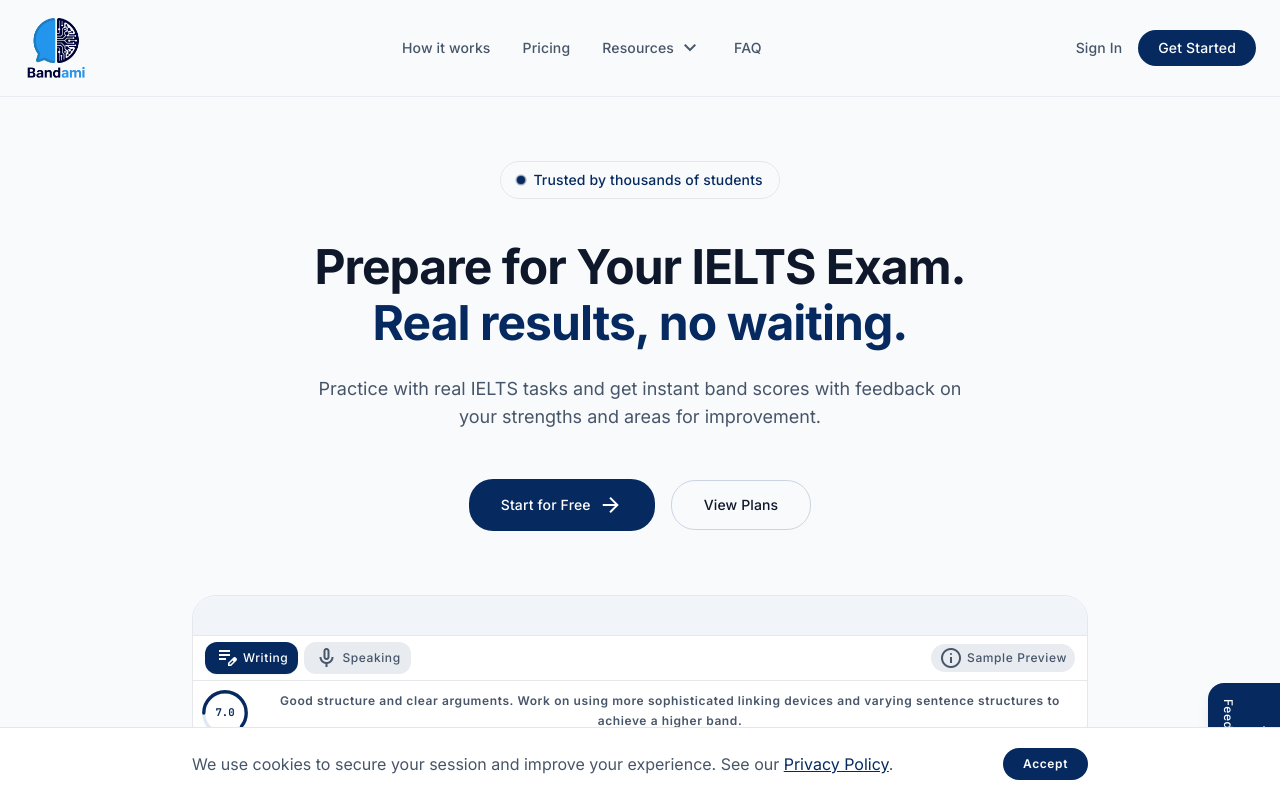
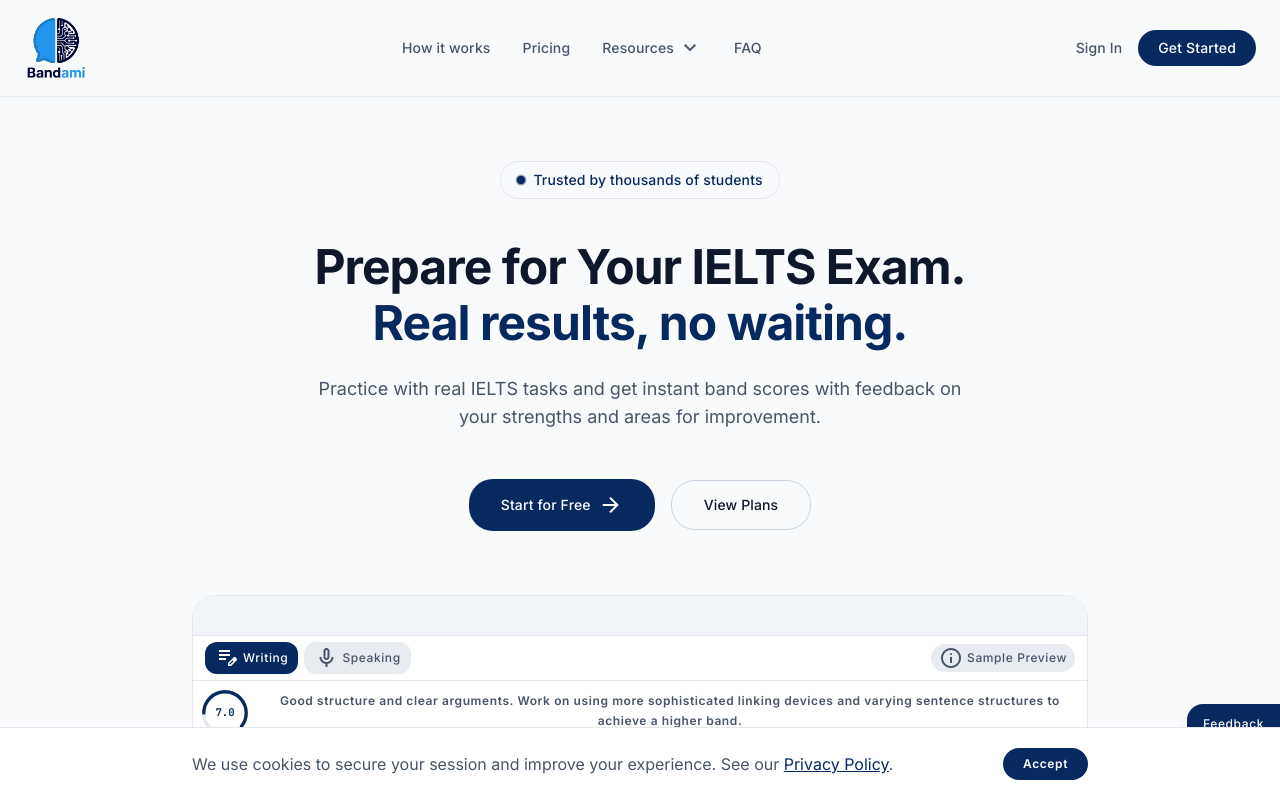
Before and after one commit to fjeldes/bandami-frontend, a Next.js app: page / in a window 1280 px wide. Shown: the top 798 px of the page. Built offline with nearby package versions, Linux system fonts and the light colour scheme; no server answers.

Commit message:
fix: reposition arrow below Feedback text and point right
- Stack Feedback text and arrow vertically (flex-col)
- Arrow below text with border separator
- Arrow points right (chevron_right) when open
- Small button with chevron_left appears when hidden

```diff
--- a/src/components/ui/FeedbackButton.tsx
+++ b/src/components/ui/FeedbackButton.tsx
@@ -19,22 +19,21 @@ export default function FeedbackButton() {
               : "translate-x-full opacity-0 pointer-events-none"
           }`}
         >
-          <div className="flex items-center rounded-l-lg bg-primary text-on-primary shadow-lg overflow-hidden">
+          <div className="flex flex-col items-center rounded-l-lg bg-primary text-on-primary shadow-lg overflow-hidden">
             <button
               onClick={() => setOpen(true)}
-              className="px-3 py-4 hover:bg-white/10 active:bg-white/20 transition-all duration-500 ease-out font-label-sm text-label-sm font-medium"
-              style={{ writingMode: "vertical-rl", textOrientation: "mixed" }}
+              className="px-4 py-3 hover:bg-white/10 active:bg-white/20 transition-all duration-500 ease-out font-label-sm text-label-sm font-medium"
               aria-label="Open feedback form"
             >
               Feedback
             </button>
             <button
               onClick={() => setIsVisible(false)}
-              className="w-8 h-full min-h-[80px] flex items-center justify-center hover:bg-white/10 active:bg-white/20 transition-all duration-500 ease-out"
+              className="w-full h-8 flex items-center justify-center hover:bg-white/10 active:bg-white/20 transition-all duration-500 ease-out border-t border-white/10"
               aria-label="Hide feedback button"
             >
               <span className="material-symbols-outlined text-[18px]">
-                expand_less
+                chevron_right
               </span>
             </button>
           </div>
@@ -47,7 +46,7 @@ export default function FeedbackButton() {
             aria-label="Show feedback button"
           >
             <span className="material-symbols-outlined text-[18px]">
-              expand_more
+              chevron_left
             </span>
           </button>
         )}
```
